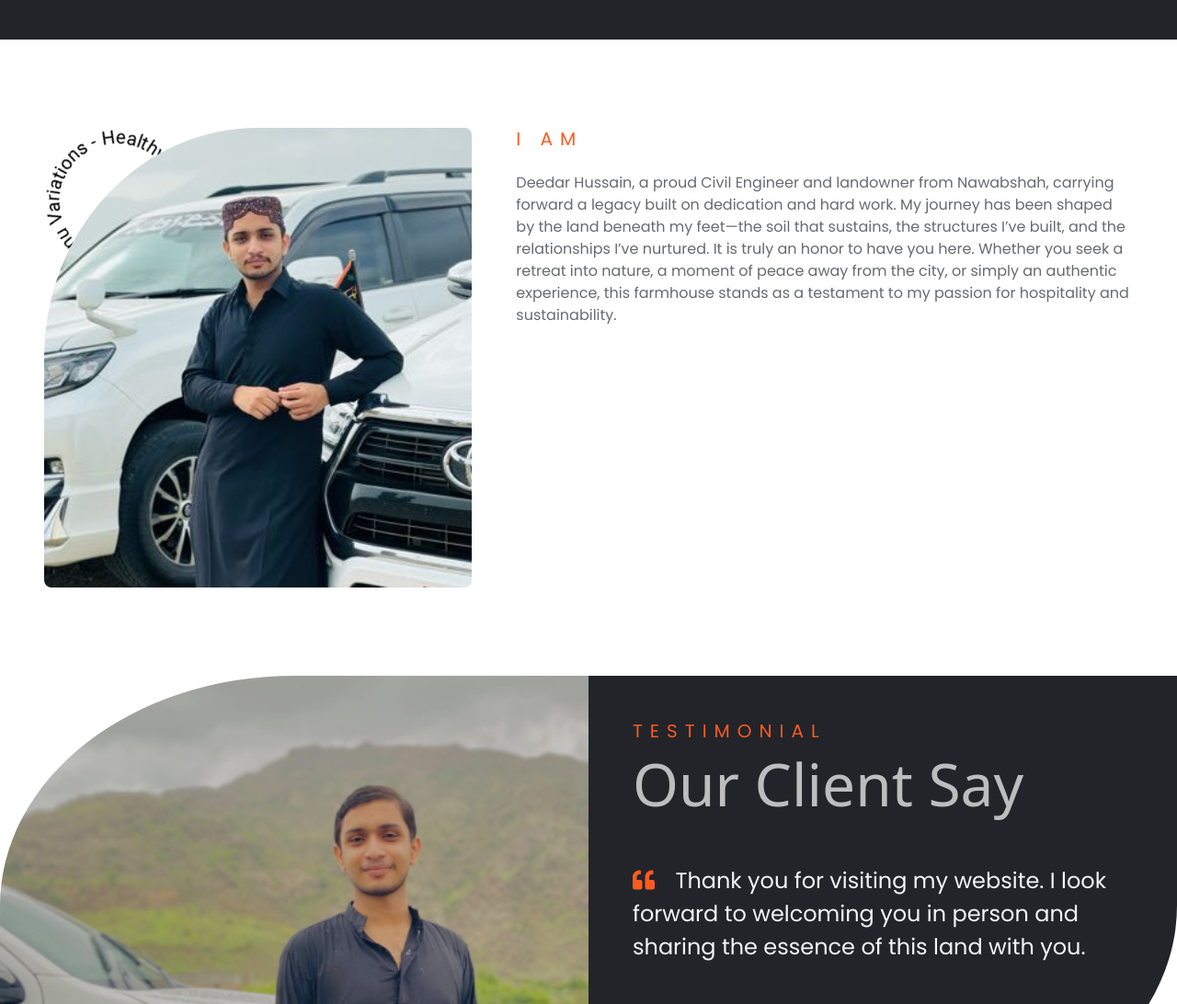
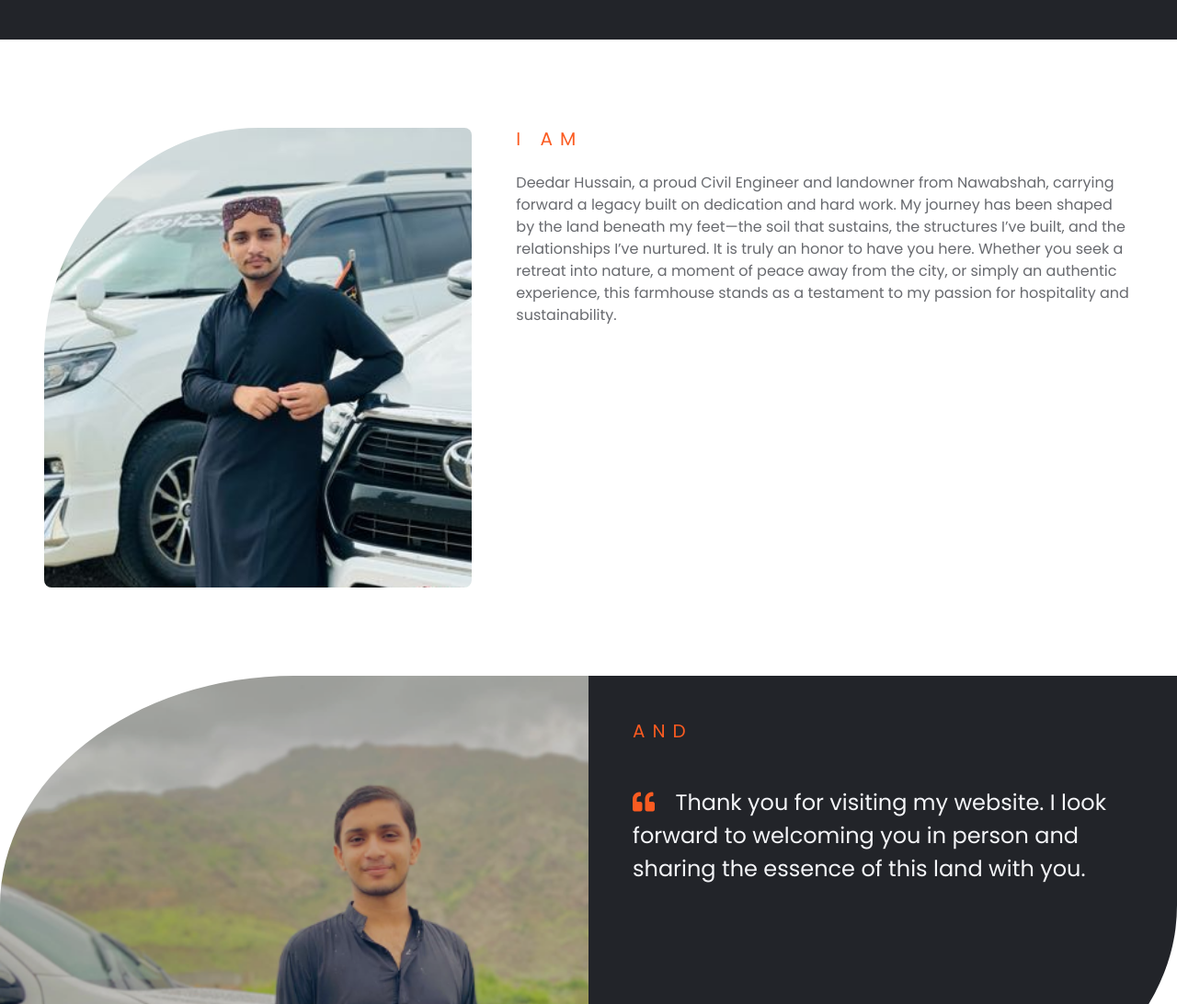
Before and after one commit to MrDeedar/MrDeedar.github.io, a plain HTML site: page index.html in a window 1280 px wide. Shown: the part 1520-2612 px from the top of the page at 92% size. Drawn offline with nearby package versions, Linux system fonts and the light colour scheme; a web font is replaced by a local one.

Commit message:
Testominies heading removed, arrow removed.

```diff
--- a/index.html
+++ b/index.html
@@ -115,9 +115,9 @@
             </div>
             <div class="col-lg-4 wow fadeIn" data-wow-delay="0.5s">
 
-                <p>
+                <!-- <p>
                     <i class="bi bi-arrow-up animate-up-down" style="font-size: 3rem;"></i>
-                </p>
+                </p> -->
                 <img class="img-fluid rounded" src="img/hero-3.jpeg">
             </div>
         </div>
@@ -132,7 +132,7 @@
                 <div class="position-relative h-100">
                     <div class="position-absolute top-0 start-0 animate-rotate"
                         style="width: 160px; height: 160px;">
-                        <img class="img-fluid" src="img/about-round.jpg" alt="">
+
                     </div>
                     <img class="position-absolute w-100 h-100 rounded-circle rounded-bottom rounded-end"
                         src="img/deedar_pic.png" style="object-fit: cover;">
@@ -169,8 +169,8 @@
             </div>
             <div class="col-lg-6 bg-dark p-5 overflow-hidden wow fadeIn" data-wow-delay="0.3s" style="border-bottom-right-radius: 50%;">
                 <div class="mb-5">
-                    <h5 class="section-title">Testimonial</h5>
-                    <h1 class="display-3 text-secondary mb-0">Our Client Say</h1>
+                    <h5 class="section-title">And</h5>
+
                 </div>
                 <div class="owl-carousel testimonial-carousel">
                     <div class="testimonial-item">
@@ -186,7 +186,6 @@
     <!-- Testimonial End -->
 
 
-<br><br>
 
     <!-- Instagram Start -->
     <div class="container-fluid position-relative instagram p-0 mt-5">
```
